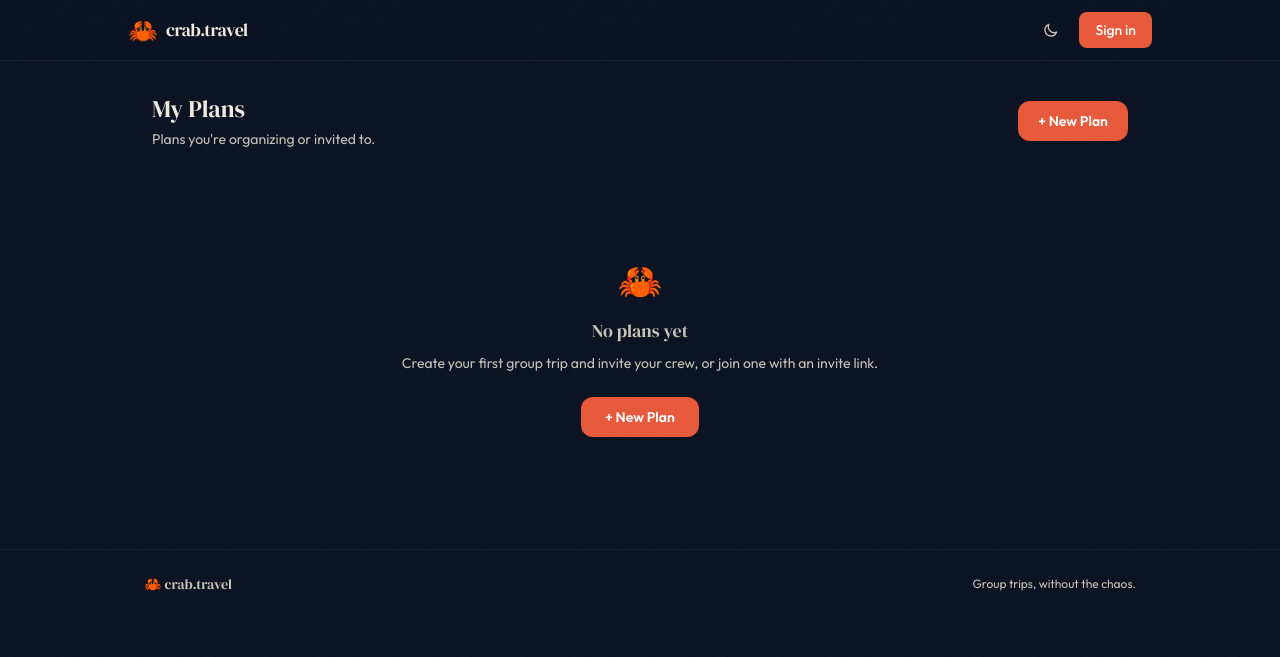
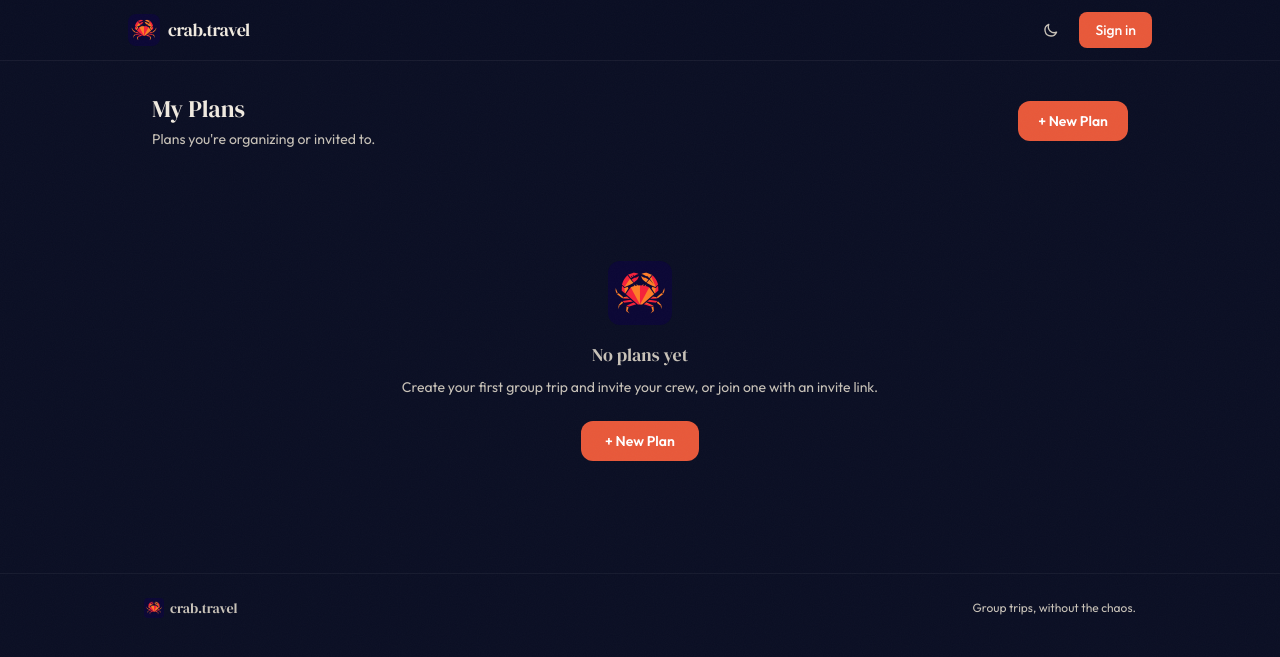
Before and after one commit to tillo13/crab_travel, a Flask app: template templates/dashboard.html in a window 1280 px wide. Shown: the top 657 px of the page. Run offline with Flask 3, Linux system fonts and the light colour scheme; the template is opened without the code that fills it, so the values that code supplies are empty; some libraries are stand-ins or nearby versions.

Commit message:
Swap emoji crab for custom logo, match dark mode navy to logo background color

```diff
--- a/templates/base.html
+++ b/templates/base.html
@@ -21,10 +21,10 @@
               'coral-dark': '#C9432A',
               teal: '#0D9488',
               'teal-light': '#14B8A6',
-              navy: '#0B1222',
-              'navy-light': '#131D33',
-              card: '#1A2540',
-              'card-hover': '#1F2E4A',
+              navy: '#0B0F24',
+              'navy-light': '#121831',
+              card: '#182040',
+              'card-hover': '#1D2848',
               sand: '#F0EAE0',
               'sand-dim': '#C8C2B8',
             }
@@ -85,7 +85,7 @@
 
     /* Glass nav */
     .glass-nav {
-      background: rgba(11, 18, 34, 0.7);
+      background: rgba(11, 15, 36, 0.7);
       backdrop-filter: blur(16px);
       -webkit-backdrop-filter: blur(16px);
       border-bottom: 1px solid rgba(255, 255, 255, 0.06);
@@ -164,7 +164,7 @@
     /* Invite link input */
     html:not(.dark) input[readonly] { background: #f3f4f6 !important; color: #374151 !important; border-color: #e5e7eb !important; }
     /* Dark mode: ensure bg-white/4 inputs are visible */
-    .dark input[readonly] { background: rgba(19, 29, 51, 1) !important; }
+    .dark input[readonly] { background: rgba(18, 24, 49, 1) !important; }
     /* General body text */
     html:not(.dark) body { color: #1a1a1a; }
     html:not(.dark) p, html:not(.dark) span, html:not(.dark) div { color: inherit; }
@@ -184,7 +184,7 @@
     <div class="max-w-5xl mx-auto flex items-center justify-between">
       <div class="flex items-center gap-8">
         <a href="/" class="flex items-center gap-2 group">
-          <span class="text-2xl">🦀</span>
+          <img src="{{ url_for('static', filename='images/crab_logo.png') }}" class="w-8 h-8 rounded-lg" alt="crab.travel">
           <span class="text-lg font-display tracking-tight text-gray-900 dark:text-crab-sand group-hover:text-crab-coral transition-colors">crab.travel</span>
         </a>
         {% if session.user %}
@@ -232,7 +232,7 @@
 
   <footer class="border-t border-white/5 mt-auto">
     <div class="max-w-5xl mx-auto px-4 py-6 flex items-center justify-between text-xs text-crab-sand-dim">
-      <span class="font-display text-sm">🦀 crab.travel</span>
+      <span class="font-display text-sm flex items-center gap-1.5"><img src="{{ url_for('static', filename='images/crab_logo.png') }}" class="w-5 h-5 rounded" alt=""> crab.travel</span>
       <span>Group trips, without the chaos.</span>
     </div>
   </footer>
--- a/templates/dashboard.html
+++ b/templates/dashboard.html
@@ -84,7 +84,7 @@
 
   {% if not plans %}
   <div class="text-center py-20 text-crab-sand-dim">
-    <div class="text-4xl mb-4">🦀</div>
+    <img src="{{ url_for('static', filename='images/crab_logo.png') }}" class="w-16 h-16 rounded-xl mx-auto mb-4" alt="">
     <p class="text-lg font-display mb-2">No plans yet</p>
     <p class="text-sm mb-6">Create your first group trip and invite your crew, or join one with an invite link.</p>
     <a href="/plan/new" class="inline-block bg-crab-coral text-white px-6 py-2.5 rounded-xl text-sm font-semibold hover:bg-crab-coral-light transition-all">+ New Plan</a>
--- a/templates/invite.html
+++ b/templates/invite.html
@@ -234,7 +234,7 @@
 
   <div id="confirmation" class="hidden animate-in mt-8">
     <div class="text-center py-8 bg-crab-teal/10 border border-crab-teal/20 rounded-2xl">
-      <div class="text-3xl mb-2">🦀</div>
+      <img src="{{ url_for('static', filename='images/crab_logo.png') }}" class="w-12 h-12 rounded-xl mx-auto mb-2" alt="">
       <h2 class="text-xl font-display mb-2">You're in!</h2>
       <p class="text-sm text-crab-sand-dim" id="confirm-msg">We'll track flights and email you as things develop.</p>
     </div>
```
Also changed, not shown: static/images/crab_logo.png (added).
